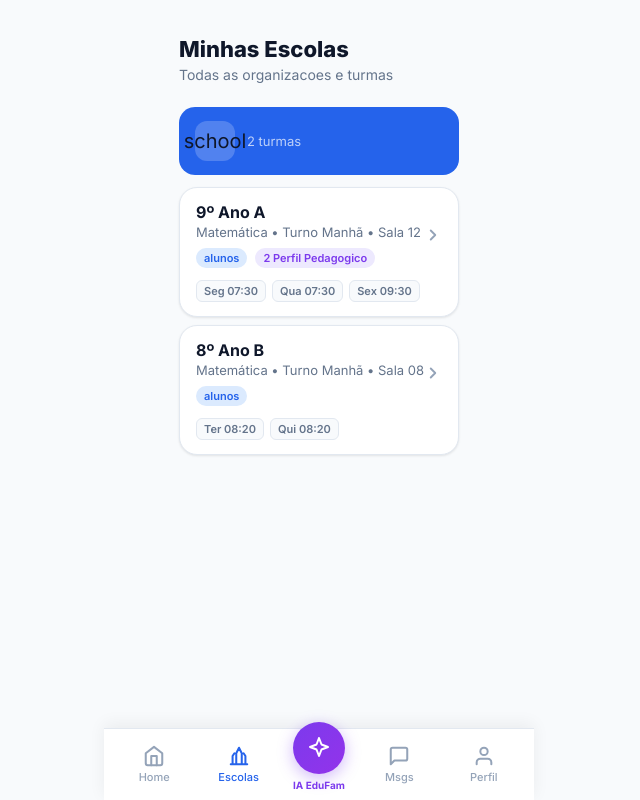
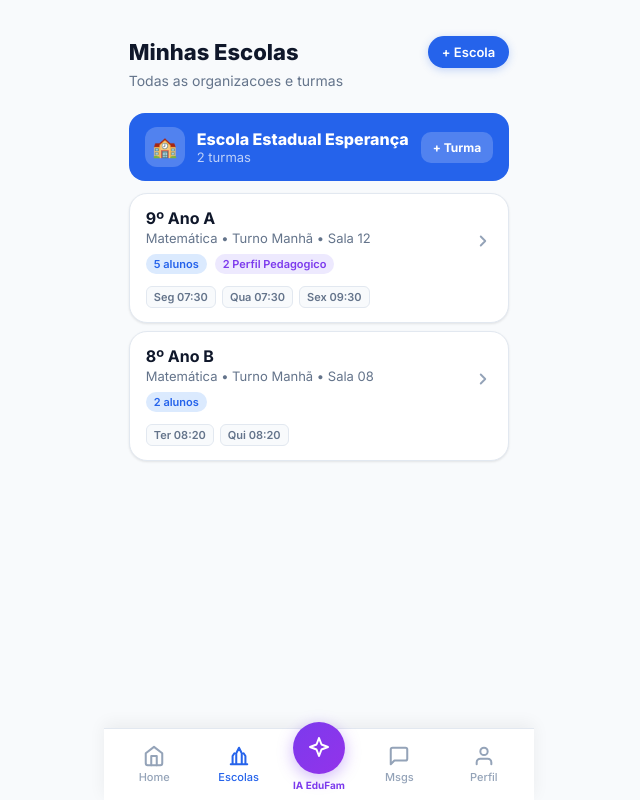
Before and after one commit to tshoffmam-cyber/Chamada-Facil, a React (Vite) app in the folder edufam/: page /Chamada-Facil/organizacoes in a window 1280 px wide. Shown: the whole page, without its empty margins (321-961 px from the left). Built offline with nearby package versions, Linux system fonts and the light colour scheme; sample sign-in values are in the browser's storage.

Commit message:
OrganizacoesProfessor: usar DataContext, corrigir rota de turma e adicionar botoes de criar Escola/Turma

```diff
--- a/edufam/src/pages/professor/OrganizacoesProfessor.jsx
+++ b/edufam/src/pages/professor/OrganizacoesProfessor.jsx
@@ -1,22 +1,28 @@
 import { useNavigate } from 'react-router-dom'
-import { mockTurmas, mockAlunos } from '../../data/mockData'
+import { useData } from '../../context/DataContext'
 
 export default function OrganizacoesProfessor() {
 const navigate = useNavigate()
-
-  const escolas = [...new Set(mockTurmas.map(t => t.escola))]
+const { organizacoes, turmas, alunos } = useData()
 
 return (
 <div style={{ padding: '20px 20px 8px' }}>
-      <h1 style={{ fontSize: 22, fontWeight: 800, marginBottom: 4 }}>Minhas Escolas</h1>
+<div style={{ display:'flex', alignItems:'center', justifyContent:'space-between', marginBottom: 4 }}>
+<h1 style={{ fontSize: 22, fontWeight: 800 }}>Minhas Escolas</h1>
+<button onClick={() => navigate('/nova-escola')} className="btn btn-primary" style={{ padding: '8px 14px', fontSize: 13 }}>+ Escola</button>
+</div>
 <p style={{ fontSize: 14, color: 'var(--color-text-secondary)', marginBottom: 24 }}>
 Todas as organizacoes e turmas
 </p>
 
-      {escolas.map(escola => {
-        const turmasEscola = mockTurmas.filter(t => t.escola === escola)
+{organizacoes.length === 0 && (
+<div className="empty-state"><div className="empty-state-icon">🏫</div><div className="empty-state-title">Nenhuma escola cadastrada</div></div>
+)}
+
+{organizacoes.map(org => {
+const turmasEscola = turmas.filter(t => t.organizacaoId === org.id)
 return (
-          <div key={escola} style={{ marginBottom: 24 }}>
+<div key={org.id} style={{ marginBottom: 24 }}>
 <div style={{
 display: 'flex',
 alignItems: 'center',
@@ -36,26 +42,30 @@ export default function OrganizacoesProfessor() {
 justifyContent: 'center',
 fontSize: 20,
 }}>
-                school
+🏫
 </div>
-              <div>
-                <div style={{ fontWeight: 800, fontSize: 16, color: 'white' }}>{escola}</div>
+<div style={{ flex: 1 }}>
+<div style={{ fontWeight: 800, fontSize: 16, color: 'white' }}>{org.nome}</div>
 <div style={{ fontSize: 13, color: 'rgba(255,255,255,0.7)' }}>
 {turmasEscola.length} turma{turmasEscola.length !== 1 ? 's' : ''}
 </div>
 </div>
+<button onClick={() => navigate(`/nova-turma/${org.id}`)} style={{ background:'rgba(255,255,255,0.2)', border:'none', borderRadius:10, padding:'8px 12px', color:'white', fontWeight:700, fontSize:12, cursor:'pointer', fontFamily:'var(--font-family)' }}>+ Turma</button>
 </div>
 
 <div style={{ display: 'flex', flexDirection: 'column', gap: 8 }}>
+{turmasEscola.length === 0 && (
+<div style={{ fontSize:13, color:'var(--color-text-secondary)', padding:'8px 4px' }}>Nenhuma turma nesta escola ainda.</div>
+)}
 {turmasEscola.map(turma => {
-                const alunos = mockAlunos.filter(a => a.turmaId === turma.id)
-                const comPerfil = alunos.filter(a => a.perfilPedagogico).length
+const alunosTurma = alunos.filter(a => a.turmaId === turma.id)
+const comPerfil = alunosTurma.filter(a => a.perfilPedagogico).length
 return (
 <div
 key={turma.id}
 className="card"
 style={{ padding: '14px 16px', cursor: 'pointer' }}
-                    onClick={() => navigate(`/modo-aula/${turma.id}`)}
+onClick={() => navigate(`/turma/${turma.id}`)}
 >
 <div style={{ display: 'flex', alignItems: 'center', justifyContent: 'space-between' }}>
 <div>
@@ -64,7 +74,7 @@ export default function OrganizacoesProfessor() {
 {turma.disciplina} • Turno {turma.turno} • Sala {turma.sala}
 </div>
 <div style={{ display: 'flex', gap: 8, marginTop: 8 }}>
-                          <span className="badge badge-primary">{turma.totalAlunos} alunos</span>
+<span className="badge badge-primary">{alunosTurma.length} alunos</span>
 {comPerfil > 0 && (
 <span className="badge badge-ia">{comPerfil} Perfil Pedagogico</span>
 )}
@@ -75,7 +85,7 @@ export default function OrganizacoesProfessor() {
 </svg>
 </div>
 
-                    {/* Horarios */}
+{turma.horarios && turma.horarios.length > 0 && (
 <div style={{ marginTop: 12, display: 'flex', gap: 6, flexWrap: 'wrap' }}>
 {turma.horarios.map((h, i) => {
 const dias = ['Dom', 'Seg', 'Ter', 'Qua', 'Qui', 'Sex', 'Sab']
@@ -94,6 +104,7 @@ export default function OrganizacoesProfessor() {
 )
 })}
 </div>
+)}
 </div>
 )
 })}
```
Lines whose indentation alone changed are shown as unchanged.
